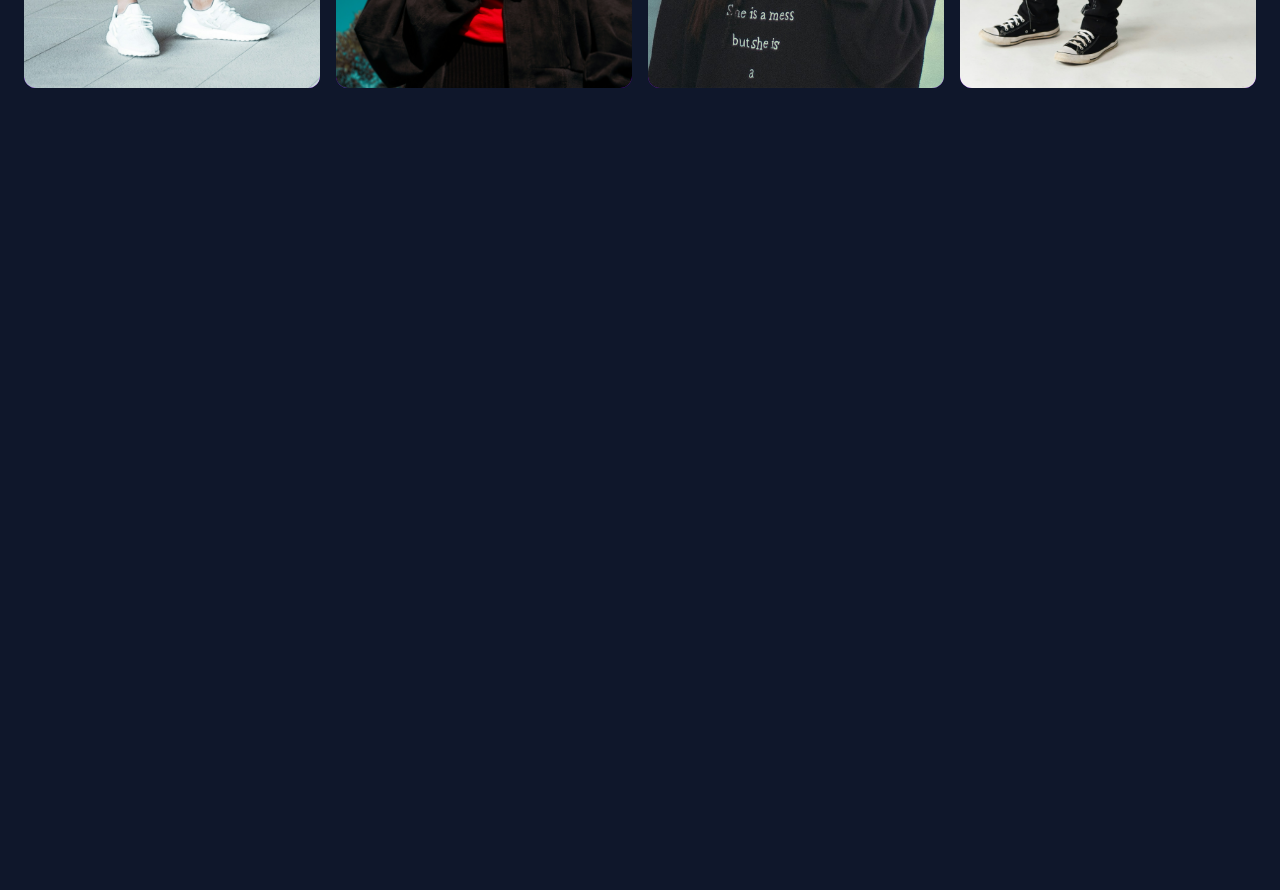
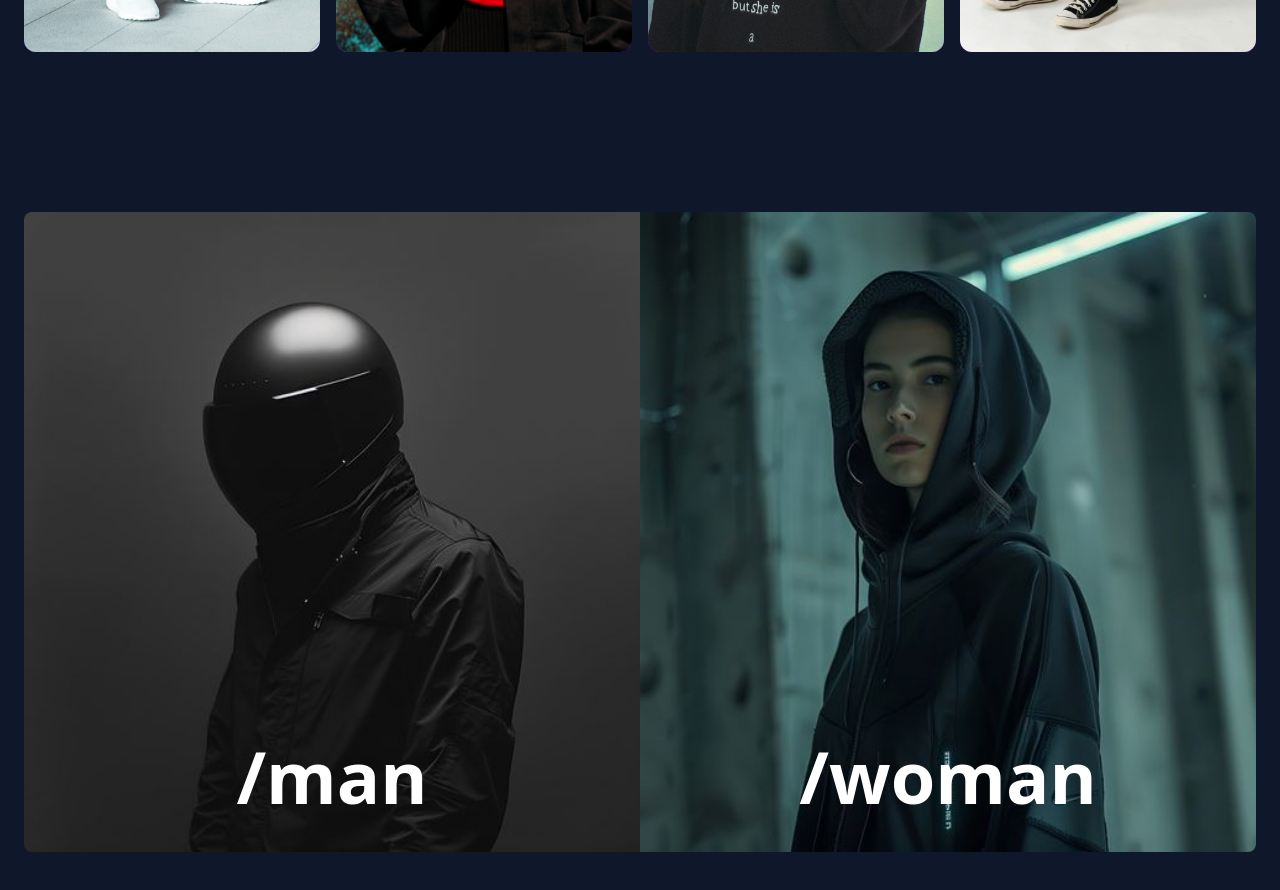
Before and after one commit to Hanvegas/E-Commerce, a Next.js app: page / in a window 1280 px wide. Shown: the part 2160-3050 px from the top of the page. Before the commit the page ends 2328 px from the top, so only its background shows below. Built offline with nearby package versions, Linux system fonts and the light colour scheme.

Commit message:
Add Feature Category Section and component Categoriy

```diff
--- a/src/app/page.tsx
+++ b/src/app/page.tsx
@@ -1,6 +1,8 @@
+import CardCategory from "@/components/CardCategory";
 import CardItem from "@/components/CardItem";
 import BentoSection from "@/components/section/bento-section";
 import CatalogSection from "@/components/section/catalog-section";
+import CategorySection from "@/components/section/category-section";
 import HeroSection from "@/components/section/hero-section";
 import { BentoBox } from "@/components/ui/bento-box";
 import { Button } from "@/components/ui/button";
@@ -77,6 +79,11 @@ export default function Home() {
           <Image src="/images/artists/fashion5.jpg" alt="image" fill className="object-cover rounded-xl" />
         </BentoBox>
       </BentoSection>
+
+      <CategorySection>
+        <CardCategory href='/man' image='/images/categories/man.jpeg' text='/man' rounded='rounded-l-lg' />
+        <CardCategory href='/woman' image='/images/categories/woman.jpeg' text='/woman' rounded='rounded-r-lg' />
+      </CategorySection>
     </main>
   )
 }
--- /dev/null
+++ b/src/components/CardCategory.tsx
@@ -0,0 +1,19 @@
+import Image from 'next/image'
+import Link from 'next/link'
+import React from 'react'
+
+type CardCategoryProps = {
+      href: string
+      image: string
+      text: string
+      rounded: "rounded-r-lg" | "rounded-l-lg" | "rounded-b-lg" | "rounded-t-lg" | "rounded-lg"
+}
+
+export default function CardCategory({href, image, text, rounded}: CardCategoryProps) {
+      return (
+            <Link href={href} className={`relative flex flex-col w-full h-full justify-end items-center overflow-hidden ${rounded}`}>
+                  <Image src={image} alt={text} fill className='object-cover hover:scale-110 transition-all duration-1000' />
+                  <span className='relative mb-10 text-7xl font-bold text-white'>{text}</span>
+            </Link>
+      )
+}
--- a/src/components/section/catalog-section.tsx
+++ b/src/components/section/catalog-section.tsx
@@ -13,7 +13,7 @@ export default function CatalogSection({ children, text, level }: CatalogSection
             <section className='w-full py-20'>
                   <MaxWidthWrapper>
                         <Heading color={'light2'} level={level} className="drop-shadow-xl drop-shadow-primary-500 text-center" >{text}</Heading>
-                        <div className='w-full grid grid-cols-4 gap-x-9 gap-y-14 my-12'>
+                        <div className='w-full grid grid-cols-4 gap-x-9 gap-y-14 mt-15'>
                               {children}
                         </div>
                   </MaxWidthWrapper>
--- /dev/null
+++ b/src/components/section/category-section.tsx
@@ -0,0 +1,13 @@
+import React, { ReactNode } from 'react'
+
+type CategorySectionProps = {
+      children: ReactNode
+}
+
+export default function CategorySection({ children }: CategorySectionProps) {
+      return (
+            <section className='flex w-full h-200 py-20 px-6'>
+                  {children}
+            </section>
+      )
+}
```
Also changed, not shown: public/images/categories/man.jpeg (added), public/images/categories/woman.jpeg (added).
